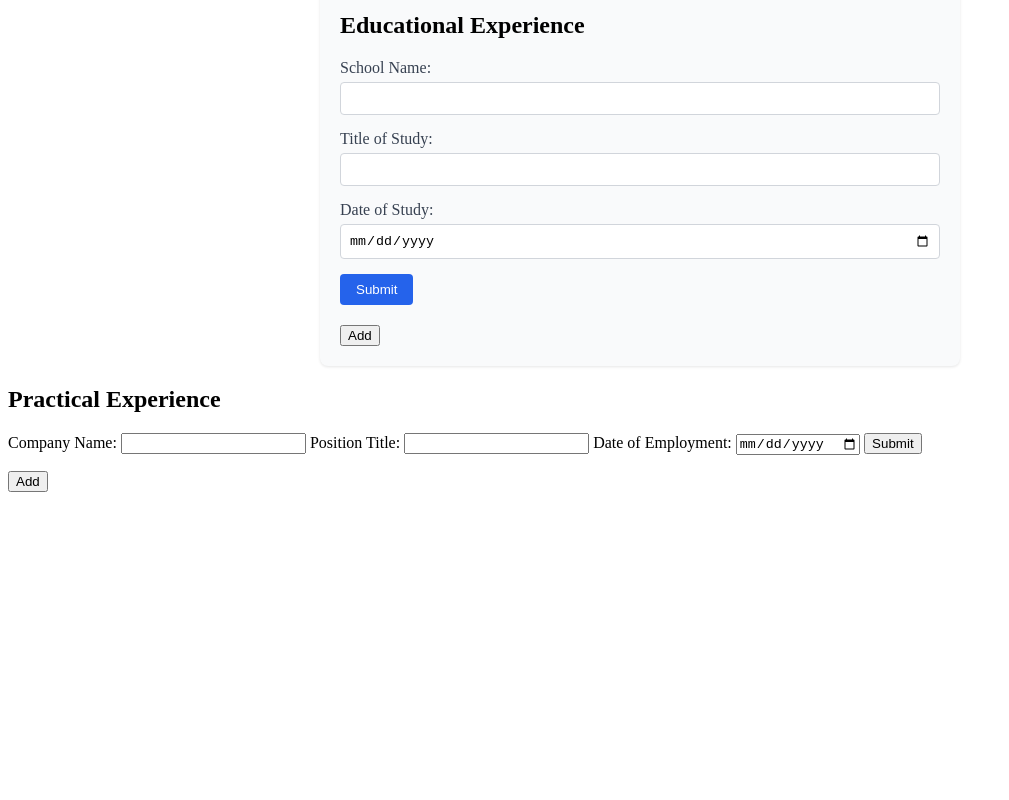
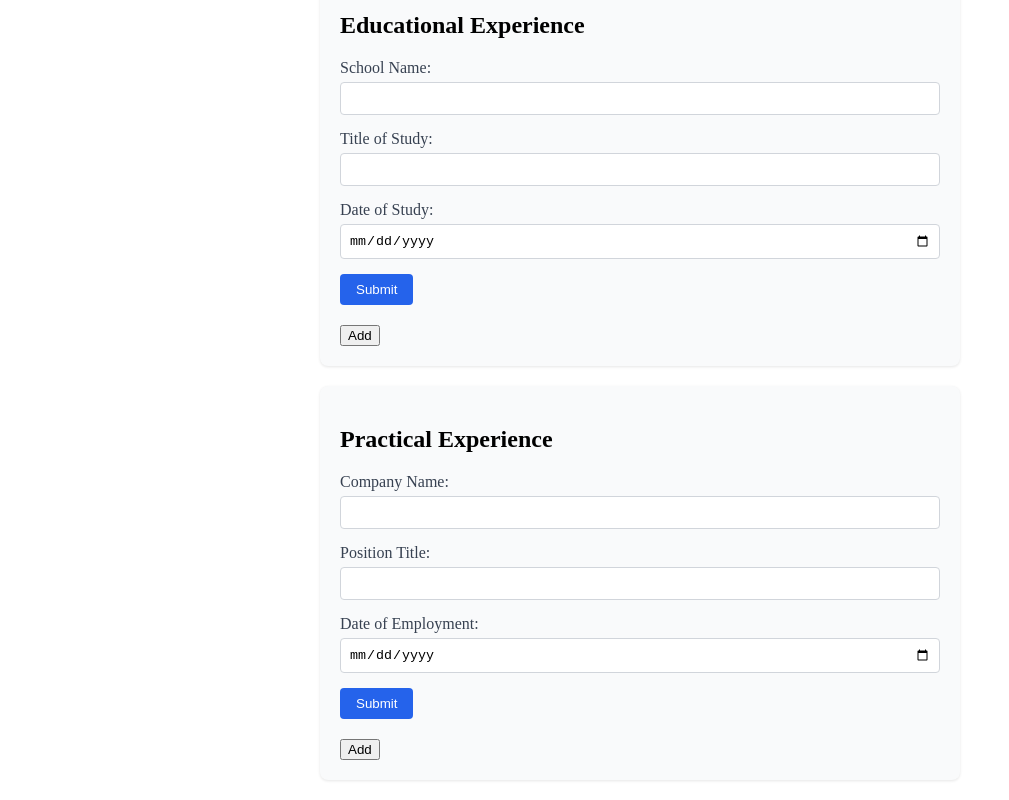
Before and after one commit to top-submissions/fullstackjs-cv-application, a React (Vite) app: page / in a window 1280 px wide. Shown: the part 495-1295 px from the top of the page, without its empty margins (0-1009 px from the left). Before the commit the page ends 995 px from the top, so only its background shows below. Built offline with nearby package versions, Linux system fonts and the light colour scheme.

Commit message:
feat(form style): wrap output in formSection, formContainer classes

```diff
--- a/src/components/forms/PracticalExperienceForm/PracticalExperienceForm.jsx
+++ b/src/components/forms/PracticalExperienceForm/PracticalExperienceForm.jsx
@@ -1,4 +1,5 @@
 import React, { useState } from 'react';
+import styles from './PracticalExperienceForm.module.css';
 
 function PracticalExperienceForm() {
   const [entries, setEntries] = useState([
@@ -62,12 +63,13 @@ function PracticalExperienceForm() {
   };
 
   return (
-    <div>
+    <div className={styles.formSection}>
       <h2>Practical Experience</h2>
       {entries.map((entry) => (
         <div key={entry.id}>
           {!entry.isSubmitted ? (
             <>
+              <div className={styles.formContainer}>
                 <label>
                   Company Name:{' '}
                   <input
@@ -99,6 +101,7 @@ function PracticalExperienceForm() {
                   />{' '}
                 </label>
                 <button onClick={() => handleSubmit(entry.id)}>Submit</button>
+              </div>
               <div>
                 <p>{entry.companyName}</p>
                 <p>{entry.positionTitle}</p>
```
Lines whose indentation alone changed are shown as unchanged.
